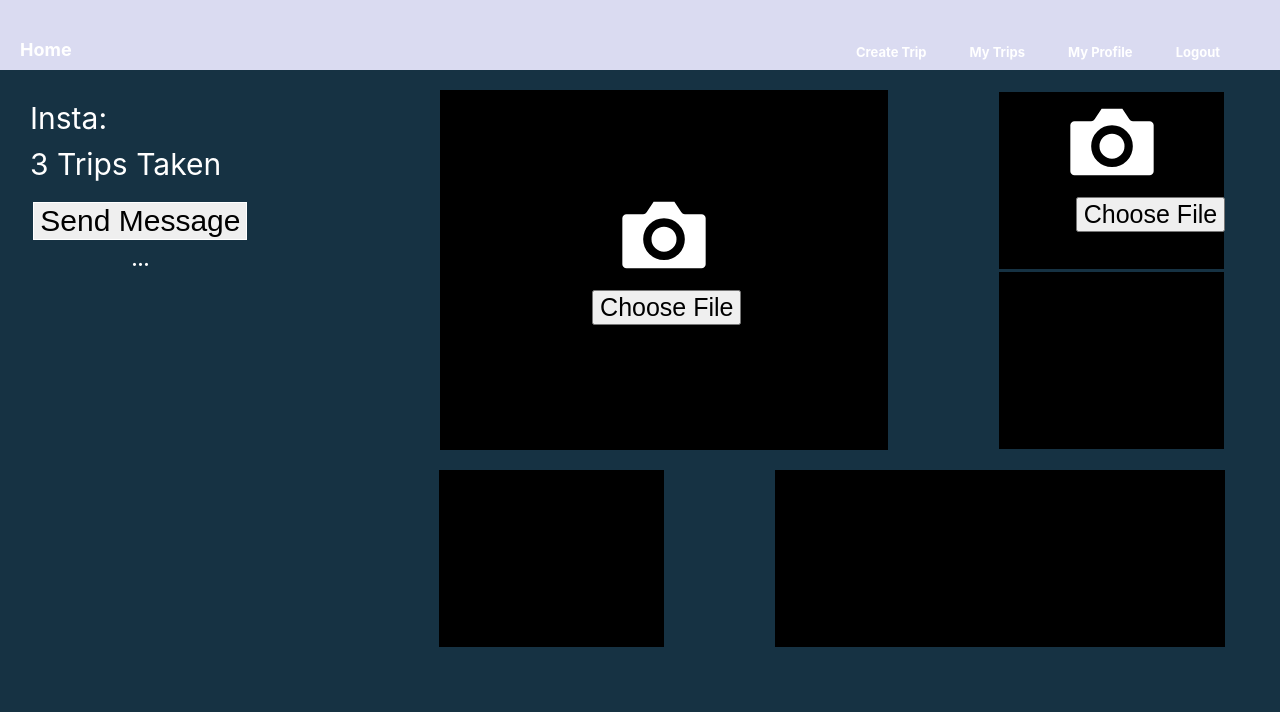
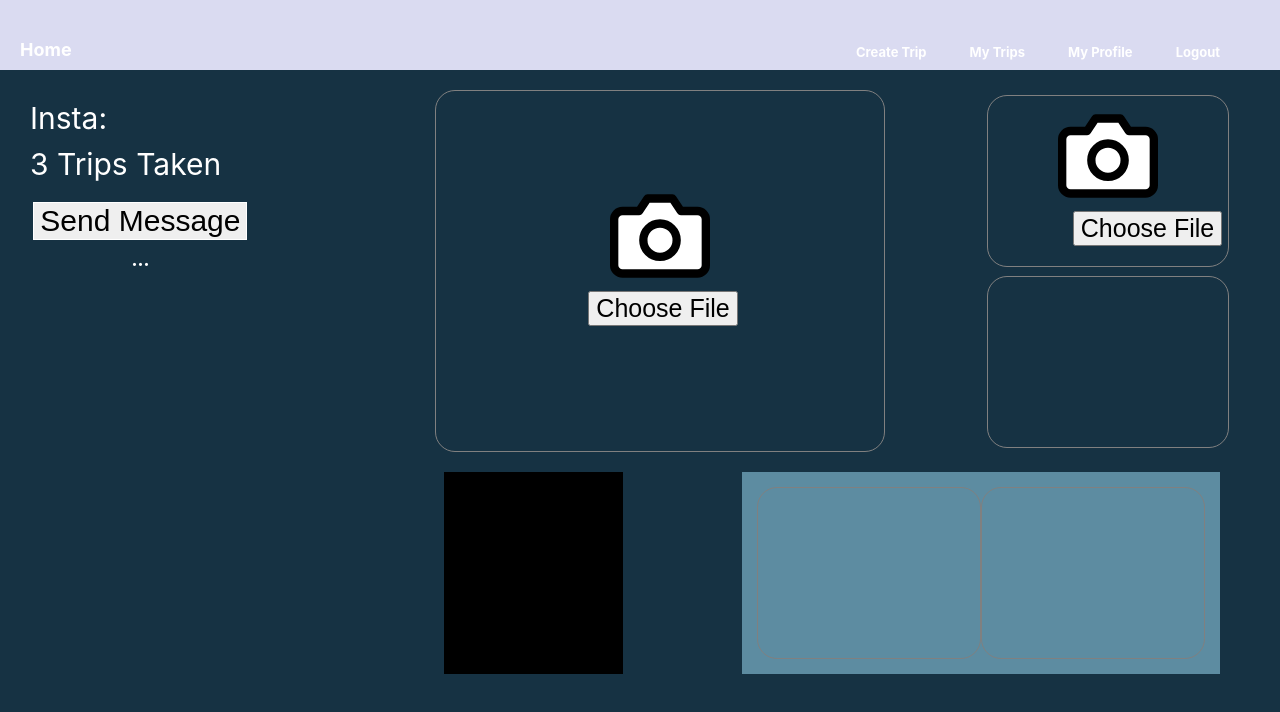
Before and after one commit to kaleckh/MyTravelSite, a React (Create React App) app: page /myprofile/1 in a window 1280 px wide. Shown: the top 712 px of the page. Built offline with nearby package versions, Linux system fonts and the light colour scheme; no server answers.

Commit message:
fixing trip component

```diff
--- a/src/Components/Home.js
+++ b/src/Components/Home.js
@@ -80,6 +80,7 @@ function Home() {
                 <div className={styles.buttonContainer}>
                   <button
                     onClick={() => {
+
                       sethomeScreen(false);
                       setLogin(true);
                     }}
--- a/src/Components/MyProfile.js
+++ b/src/Components/MyProfile.js
@@ -206,7 +206,7 @@ function MyProfile() {
             </div>
           </div>
           <div className={styles.bottomContainer}>
-            <div className={styles.imageDiv}></div>
+            <div className={styles.friends}></div>
             <div className={styles.pastTrips}>
               <div className={styles.imageDiv}></div>
               <div className={styles.imageDiv}></div>
--- a/src/Components/MyTrips.js
+++ b/src/Components/MyTrips.js
@@ -256,23 +256,23 @@ function MyTrips() {
                                   <div className={styles.dates}>
                                     {changeFormat(trip.tripenddate)}
                                   </div>
-                                  <button> Delete</button>
+                                  {isDeletingTrip && <button> Delete</button>}
                                 </div>
                               </div>
-
                             </div>
-
                           </div>
-
                         );
                       })}
-
                     </>
                   )}
                 </div>
+              )}
 
-              )}
-              <DeleteButton deletingTrip={() => {setIsDeletingTrip(!isDeletingTrip)}}/>
+              <DeleteButton
+                isDeletingTrip={() => {
+                  setIsDeletingTrip(!isDeletingTrip);
+                }}
+              />
             </div>
           </div>
         ))}
--- a/src/Components/Trip.js
+++ b/src/Components/Trip.js
@@ -5,19 +5,55 @@ import Header from "../Components/pieces/Header";
 import { signOut } from "firebase/auth";
 import { auth } from "./Firebase";
 import { Link, useNavigate, useParams } from "react-router-dom";
+import { useLocation } from "react-router-dom";
 
 function Trip() {
+  const { search } = useLocation();
+  const params = new URLSearchParams(search);
   const Navigate = useNavigate();
 
   const [myInfo, setMyInfo] = useState([]);
   const [myTrip, setMyTrip] = useState([]);
   const [myId, setMyId] = useState("");
+  const [myTrips, setMyTrips] = useState([]);
   const { id } = useParams();
   const logout = async () => {
     await signOut(auth);
   };
 
-// /
+  useEffect(() => {
+    axios({
+      method: "get",
+      url: `http://localhost:3001/person/${localStorage.getItem("userEmail")}`,
+    }).then((res) => {
+      setMyId(res.data[0].id);
+      axios({
+        method: "get",
+        url: `http://localhost:3001/trip/${id}`,
+      }).then((res) => {
+        setMyTrips(res.data);
+      });
+    });
+  }, []);
+  const changeFormat = (isoDate) => {
+    const regularDate = new Date(isoDate).toLocaleDateString("en-US", {
+      month: "long",
+      day: "numeric",
+    });
+    return regularDate;
+  };
+
+
+  // const getCurrentDate = (separator='') => {
+
+  //   let newDate = new Date()
+  //   let date = newDate.getDate();
+  //   let month = newDate.getMonth() + 1;
+  //   let year = newDate.getFullYear();
+
+  //   return `${year}${separator}${month<10?`0${month}`:`${month}`}${separator}${date}`
+  //   }
+
   return (
     <div>
       <Header
@@ -28,8 +64,17 @@ function Trip() {
       />
       <div className={styles.tripMainContainer}>
         <div className={styles.leftTripContainer}>
-          <div className={styles.personaltriptitle}>{myTrip.trip_location}</div>
-          <div className={styles.personaltripdate}>{myTrip.trip_dates}</div>
+          <div className={styles.personaltriptitle}>
+            {myTrips[0].triplocation}
+          </div>
+          <div className={styles.row}>
+            <div className={styles.personaltripdate}>
+              {changeFormat(myTrips[0].tripstartdate)}
+            </div>
+            <div className={styles.personaltripdate}>
+              {changeFormat(myTrips[0].tripenddate)}
+            </div>
+          </div>
           <img className={styles.tripImage} alt="" />
         </div>
         <div className={styles.rightTripContainer}>
@@ -40,7 +85,7 @@ function Trip() {
           <div className={styles.boxContainer}>
             <div className={styles.smallerTitle}>Whose Coming</div>
             <div className={styles.tripbox} />
-            <div className={styles.smallerTitle}>Flights</div>
+            <div className={styles.smallerTitle}>About the trip</div>
             <div className={styles.tripbox} />
             <div className={styles.smallerTitle}>Housing</div>
             <div className={styles.tripbox} />
--- a/src/Components/Trip.module.css
+++ b/src/Components/Trip.module.css
@@ -85,3 +85,8 @@ img {
     height: 100px;
     border-radius: 50px;
 }
+
+.row {
+    display: flex;
+    padding: 10px;
+}
--- a/src/Components/myProfile.module.css
+++ b/src/Components/myProfile.module.css
@@ -56,8 +56,9 @@
 }
 
 .mainImage {
-    background-color: black;
+    border: gray 1px solid;
     height: 45vh;
+    border-radius: 20px;
     width: 35vw;
     margin: 20px;
     display: flex;
@@ -83,10 +84,12 @@
 .smallImage {
     height: 150px;
     width: 225px;
+    border: darkgray 1px solid;
+    border-radius: 20px;
 }
 
 .smallImageContainer {
-    width: 1012px;
+    width: 100%;
     display: flex;
     justify-content: space-around;
 }
@@ -96,9 +99,11 @@ img {
 }
 
 .imageDiv {
-    background-color: black;
-    height: 177px;
-    width: 225px;
+    border: gray 1px solid;
+    border-radius: 20px;
+    height: 150px;
+    padding: 10px;
+    width: 220px;
 }
 
 .upload {
@@ -115,10 +120,21 @@ img {
 .bottomContainer {
     display: flex;
     justify-content: space-around;
+    width: 100%;
+}
+
+.friends {
+    background-color: black;
+    width: 20%;
 }
 
 .pastTrips {
     display: flex;
+    padding: 15px;
+    background-color: rgb(93, 140, 161);
+    width: 50%;
+    height: 100%;
+    justify-content: space-around;
 }
 
 input {
--- a/src/Components/pieces/DeleteButton.js
+++ b/src/Components/pieces/DeleteButton.js
@@ -8,9 +8,9 @@ export default function Header({isDeletingTrip}) {
   return (
     <div>
       {toggleDelete ? (
-        <button onClick={() => {isDeletingTrip(); setToggleDelete(!setToggleDelete)}}>Cancel</button>
+        <button onClick={() => {setToggleDelete(!setToggleDelete); isDeletingTrip()}}>Cancel</button>
       ) : (
-        <div className={styles.dots} onClick={() => {isDeletingTrip(); setToggleDelete(!toggleDelete)}}>...</div>
+        <div className={styles.dots} onClick={() => { setToggleDelete(!toggleDelete); isDeletingTrip()}}>...</div>
       )}
     </div>
   );
```
